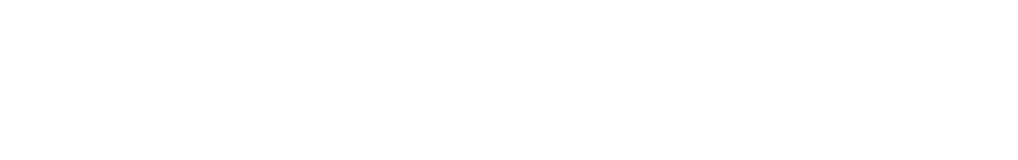
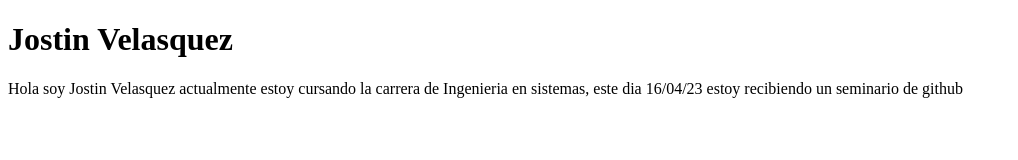
Before and after one commit to Jostinve/Git_Github, a plain HTML site: page index.html in a window 1280 px wide. Shown: the whole page, without its empty margins (0-1018 px from the left). Drawn offline with Linux system fonts and the light colour scheme.

Commit message:
mi nombre

```diff
--- a/index.html
+++ b/index.html
@@ -7,6 +7,11 @@
     <title>Document</title>
 </head>
 <body>
+    <H1>Jostin Velasquez</H1>
 
+
+<p>Hola soy Jostin Velasquez actualmente estoy cursando la carrera de Ingenieria en sistemas, este dia 16/04/23 estoy recibiendo un seminario de github</p>
+
+</p>
 </body>
 </html>
```
